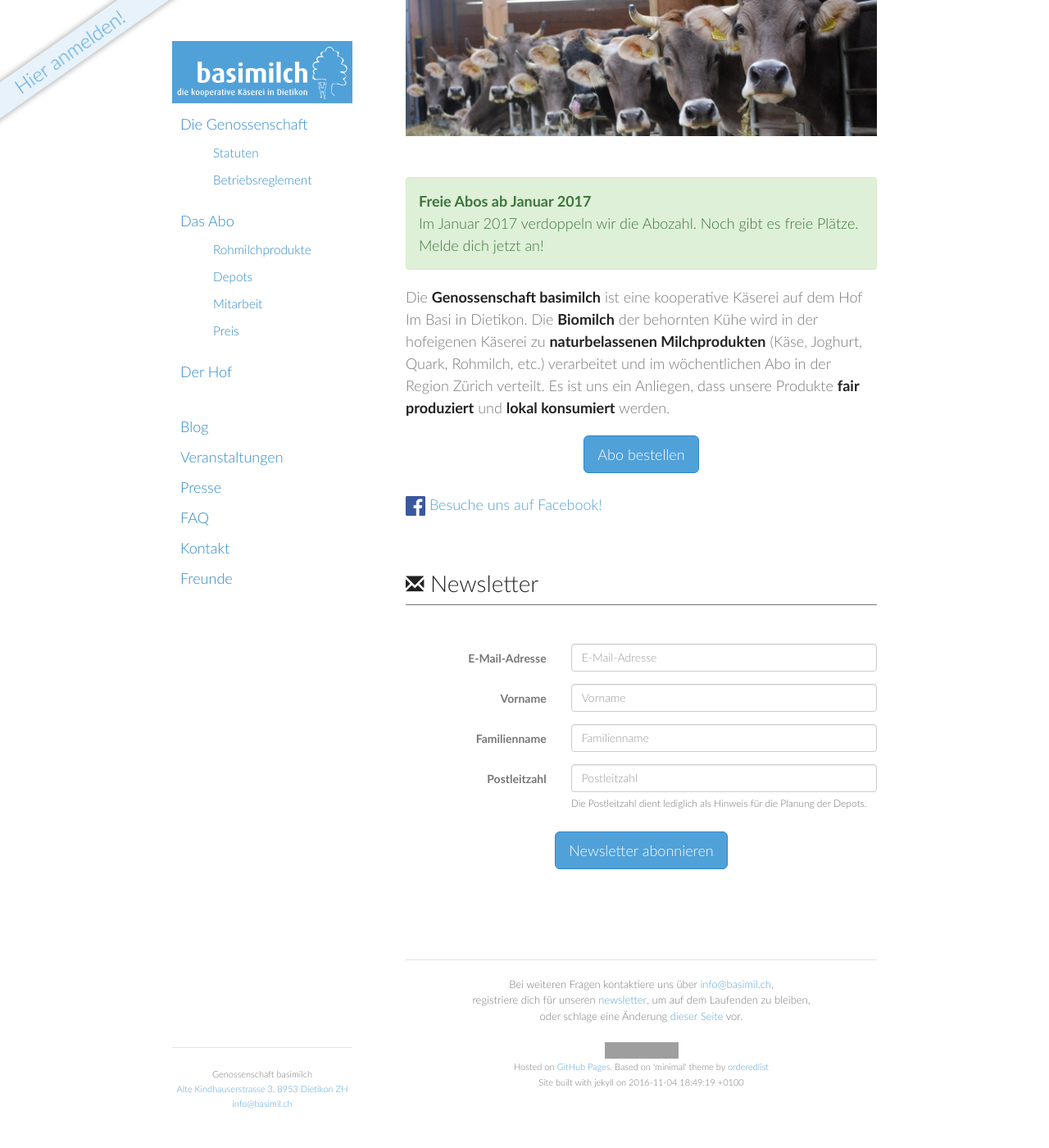
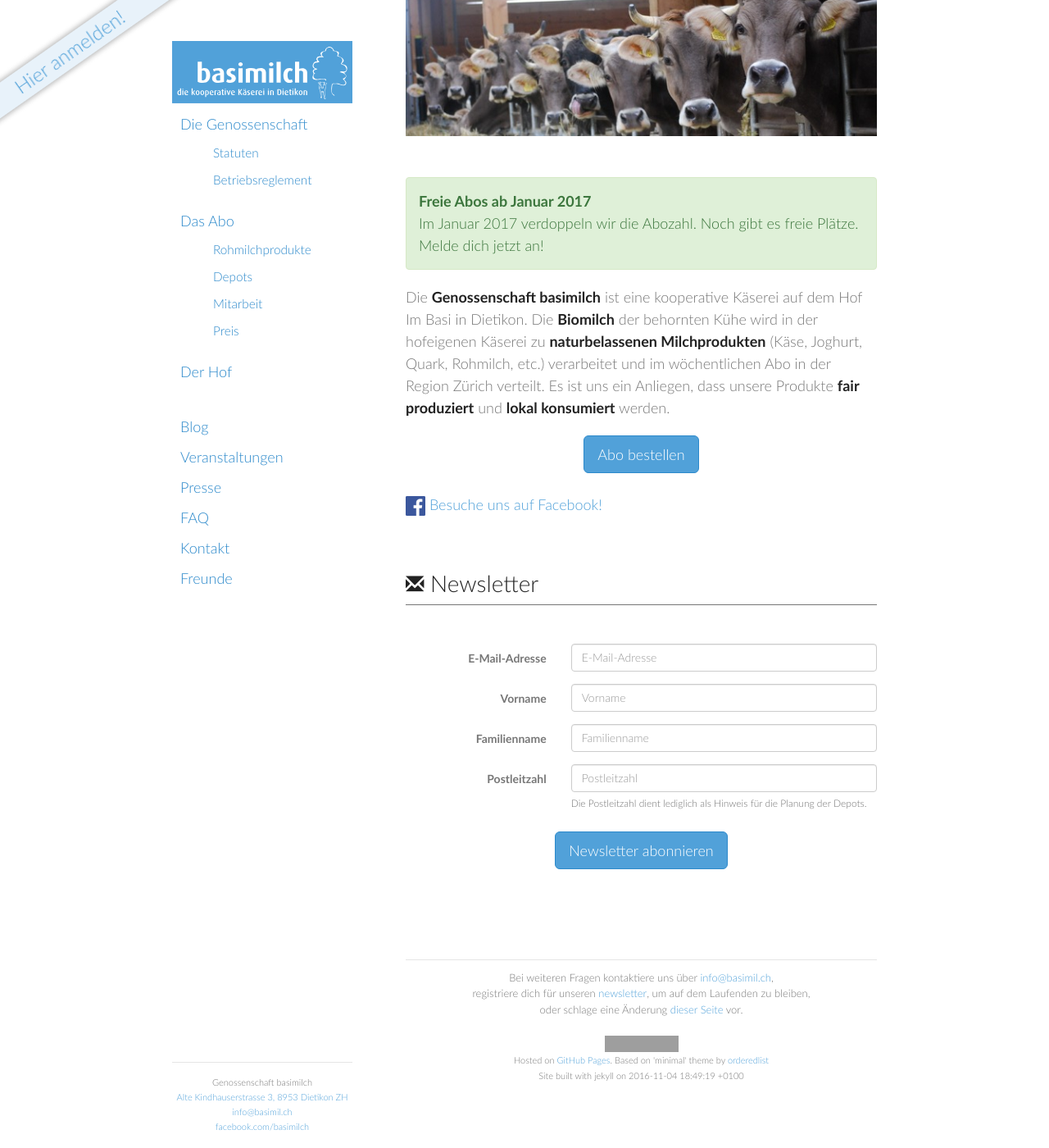
Before and after one commit to vryser/basimilch.github.io, a Jekyll site: the page built from pages/000-home.md, in a window 1280 px wide and 1400 px high, scrolled down 154 px. Shown: the whole window at 82% size. Built offline with Jekyll 4.4.1, drawn with Linux system fonts in a browser that asks for light colours; grey boxes are pictures that could not be loaded.

Commit message:
new: add facebook link on menu footer

```diff
--- a/_config.yml
+++ b/_config.yml
@@ -45,6 +45,11 @@ info:
         city: Dietikon ZH
         url: https://www.google.ch/maps/place/Alte+Kindhauserstrasse+3+8953+Dietikon+Switzerland
     abo_sharing_email: aboteilen@basimil.ch
+    social:
+        facebook:
+            url: https://www.facebook.com/basimilch
+        twitter:
+            url: https://twitter.com/basimilch
 
 # Consider using site.github hash
 # SOURCE: https://github.com/benbalter/benbalter.github.com/blob/14c1d3e597125cf24a71ba4183d7c3f118733cad/_includes/improve.html#L7
--- a/_includes/footer.html
+++ b/_includes/footer.html
@@ -9,6 +9,10 @@
       </a>
       <br>
       {% include info_email_link.html %}
+      <br>
+      <a href="{{ site.info.social.facebook.url }}" target="_blank">
+        {% include trim_url url=site.info.social.facebook.url %}
+      </a>
     </small>
   </p>
 </footer>
--- /dev/null
+++ b/_includes/trim_url
@@ -0,0 +1 @@
+{{ include.url | remove: "https://www." | remove: "http://www." }}
--- a/css/custom.scss
+++ b/css/custom.scss
@@ -337,7 +337,7 @@ header {
   width:220px;
   float:left;
   position:fixed;
-  height: calc(100% - 160px);
+  height: calc(100% - 150px);
   #right-hand-nav-menu {
     overflow: scroll;
     height: calc(100% - 90px);
@@ -369,14 +369,14 @@ hr {
   border:0;
   background:#e5e5e5;
   height:1px;
-  margin:0 0 20px;
+  margin:0 0 12px;
 }
 
 footer {
   width:220px;
   float:left;
   position:fixed;
-  bottom:2%;
+  bottom:0;
   text-align: center;
   line-height: 1;
 }
```
